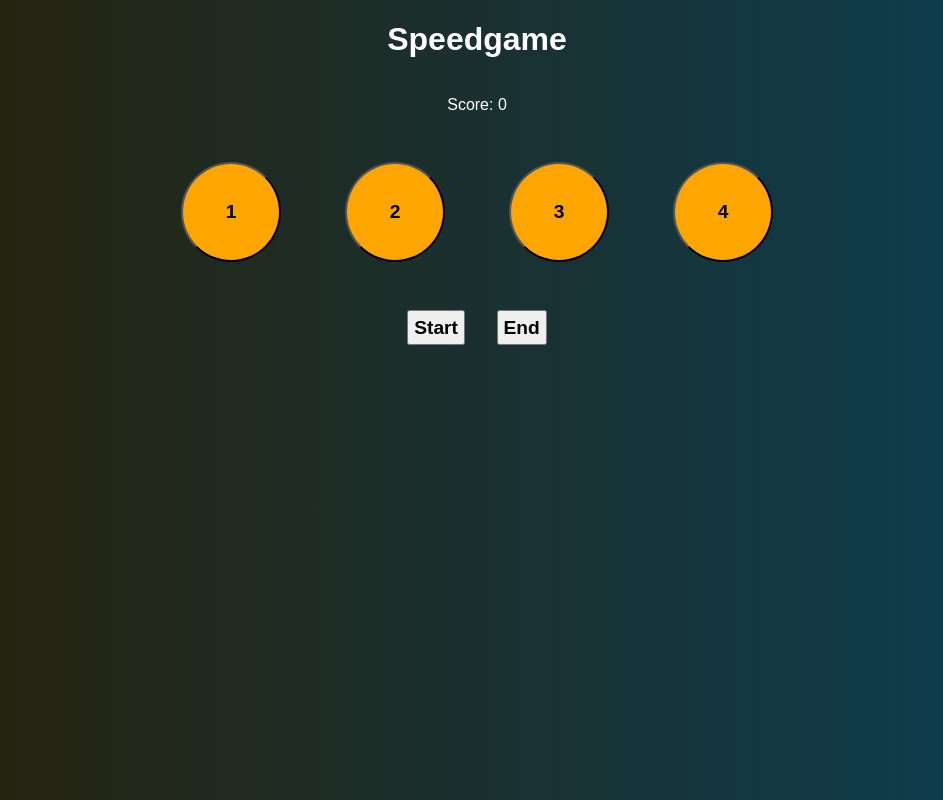
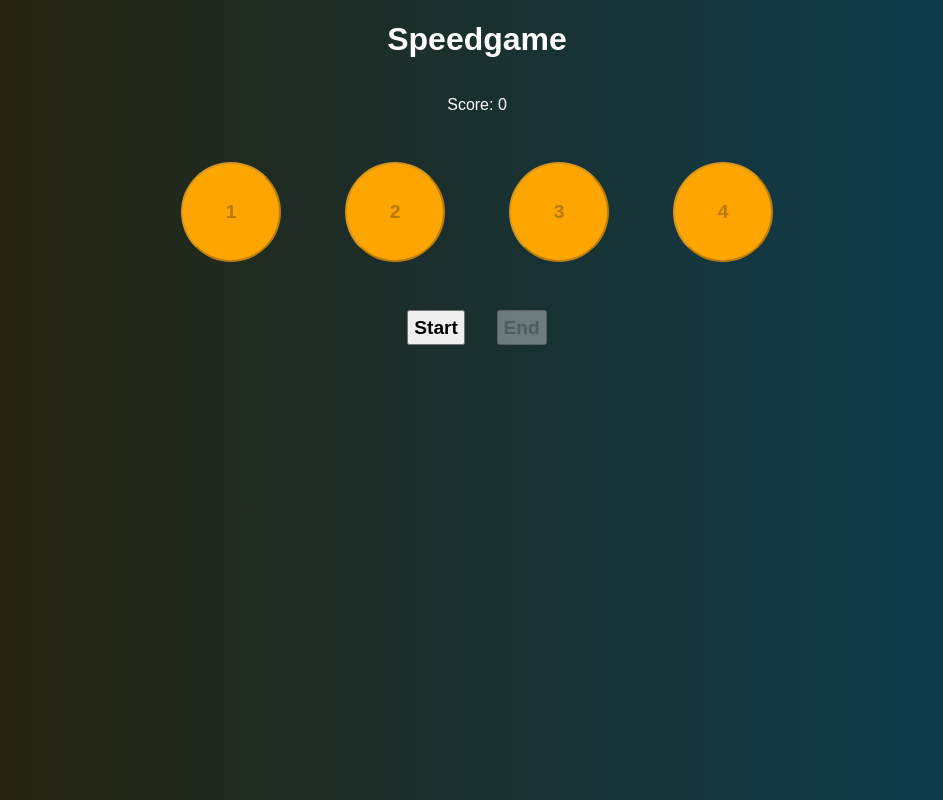
Before and after one commit to stacknatic/react-speedgame, a React (Create React App) app: page / in a window 1280 px wide. Shown: the whole page, without its empty margins (163-1106 px from the left). Built offline with nearby package versions, Linux system fonts and the light colour scheme; a web font is replaced by a local one.

Commit message:
added game power button

```diff
--- a/src/App.js
+++ b/src/App.js
@@ -6,30 +6,69 @@ import Circles from './Components/Circles';
 
 
 class App extends Component {
+
+  state ={
+    score: 0,
+    start: false,
+    startButton: false,
+    endButton: true,
+    disabled: true,
+    circle1: '',
+    circle2: '',
+    circle3: '',
+    circle4: ''
+  };
+  clickHandler = (e) => {
+    this.setState({
+      score: this.state.score+10
+
+    });
+    console.log(e.target.name)
+    // e.target.disabled = true
+  }
+  powerHandler = (e) => {
+    if(e.target.name=='start'){
+      this.setState({
+        startButton: true,
+        endButton: false,
+        start: true,
+        disabled: false
+        // stop: false
+      })
+      console.log('on')
+    } else{
+      this.setState({
+        endButton: true,
+        startButton: false,
+        start: false,
+        disabled: true
+
+
+      })
+      console.log('off')
+    }
+
+
+  }
   Button = () => {
       return(
         <div>
 
-        <button>Start</button>
-        <button>End</button>
+        <button name="start" disabled={this.state.startButton}onClick={this.powerHandler}>Start</button>
+        <button name="off" disabled={this.state.endButton} onClick={this.powerHandler}>End</button>
         </div>
 
       )
   }
 
-  clickHandler = () => {
-    console.log('i was clicked')
-  }
   render(){
 
     return (
       <div className="App">
         <h1>Speedgame</h1>
-        <p>Score: <span>0</span></p>
-        <div className='circles-container'>
+        <p>Score: <span>{this.state.score}</span></p>
 
-        <Circles clickHandler={this.clickHandler}/>
-        </div>
+        <Circles clickHandler={this.clickHandler} disabled={this.state.disabled}/>
         <this.Button />
 
       </div>
--- a/src/Components/Circles.jsx
+++ b/src/Components/Circles.jsx
@@ -3,12 +3,75 @@ import React from 'react';
 
 const Circle = (props) => {
     return (
-        <button className='circle' onClick={props.clickHandler}>{props.number}</button>
+        <button className='circle' name={props.id} onClick={(e) => props.clickHandler(e)} disabled={props.disabled}>{props.number}</button>
     )
 
 }
 
-const Circles = (props) => {
+// let intervalId = setInterval(timer, timeout)
+// const timer = (props) => {
+//     const start = props.start
+//   if (start === true) {
+//     for (const each of symbolsArray) {
+//       each.disabled = false
+//     }
+//     startLabel.style.display = 'none'
+//     endLabel.style.display = 'block'
+
+//     end.checked = false
+//     shuffle()
+//     clearInterval(intervalId)
+//     timeout -= 5
+
+//     intervalId = setInterval(timer, timeout)
+
+//     rounds++
+//   } else if (end.checked === true) {
+//     if (rounds >= 1) {
+//       modalContainer.classList.add('visible')
+//       gameScore.textContent = `You took ${point} shots.`
+//       feedbackMessage()
+//     }
+//     endLabel.style.display = 'none'
+//     startLabel.style.display = 'block'
+
+//     clearInterval(intervalId)
+//     score.textContent = point
+
+//     for (const each of symbolsArray) {
+//       each.disabled = true
+//     }
+//     rounds = 0
+//     point = 0
+//   }
+
+//   if (rounds - point >= 4) {
+//     end.checked = true
+//     start.checked = false
+//     clearInterval(intervalId)
+//     // fastShutter.playbackRate = 1
+//     timeout = 1000
+//     slowShutter.play()
+//     for (const each of symbolsArray) {
+//       each.disabled = true
+//     }
+//     endLabel.style.display = 'none'
+//     startLabel.style.display = 'block'
+
+//     modalContainer.classList.add('visible')
+
+//     gameScore.textContent = `You took ${point} shots.`
+
+//     feedbackMessage()
+
+//     score.textContent = 0
+
+//     rounds = 0
+//     point = 0
+//   }
+// }
+
+const Circles = ({...props}) => {
     const circles = [
 
         {id: 1},
@@ -19,8 +82,9 @@ const Circles = (props) => {
 
     ]
     return(
-        <div>
-            {circles.map((circle) => <Circle key={circle.id} number={circle.id} clickHandler={props.clickHandler}/>)}
+
+        <div className='circles-container'>
+            {circles.map((circle) => <Circle key={circle.id} number={circle.id} clickHandler={props.clickHandler} id={circle.id} disabled={props.disabled}/>)}
 
         </div>
     )
```
